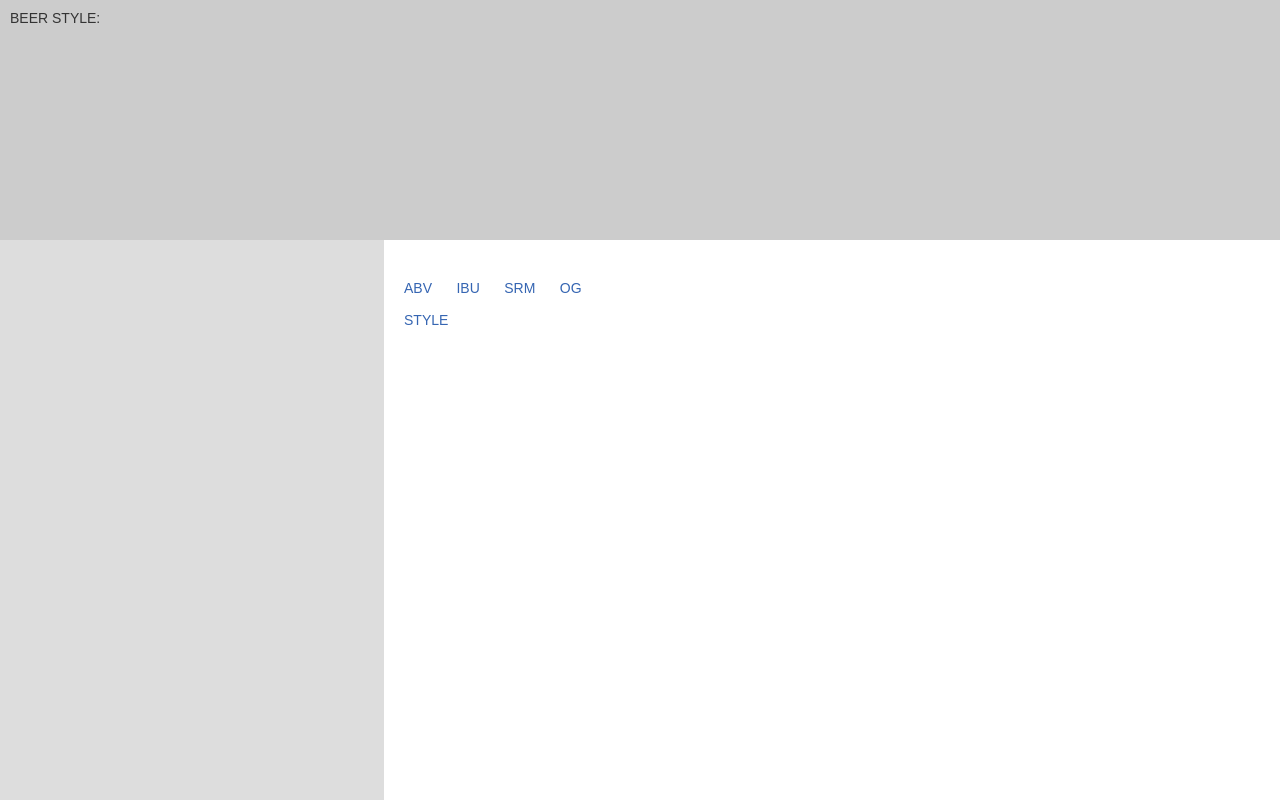
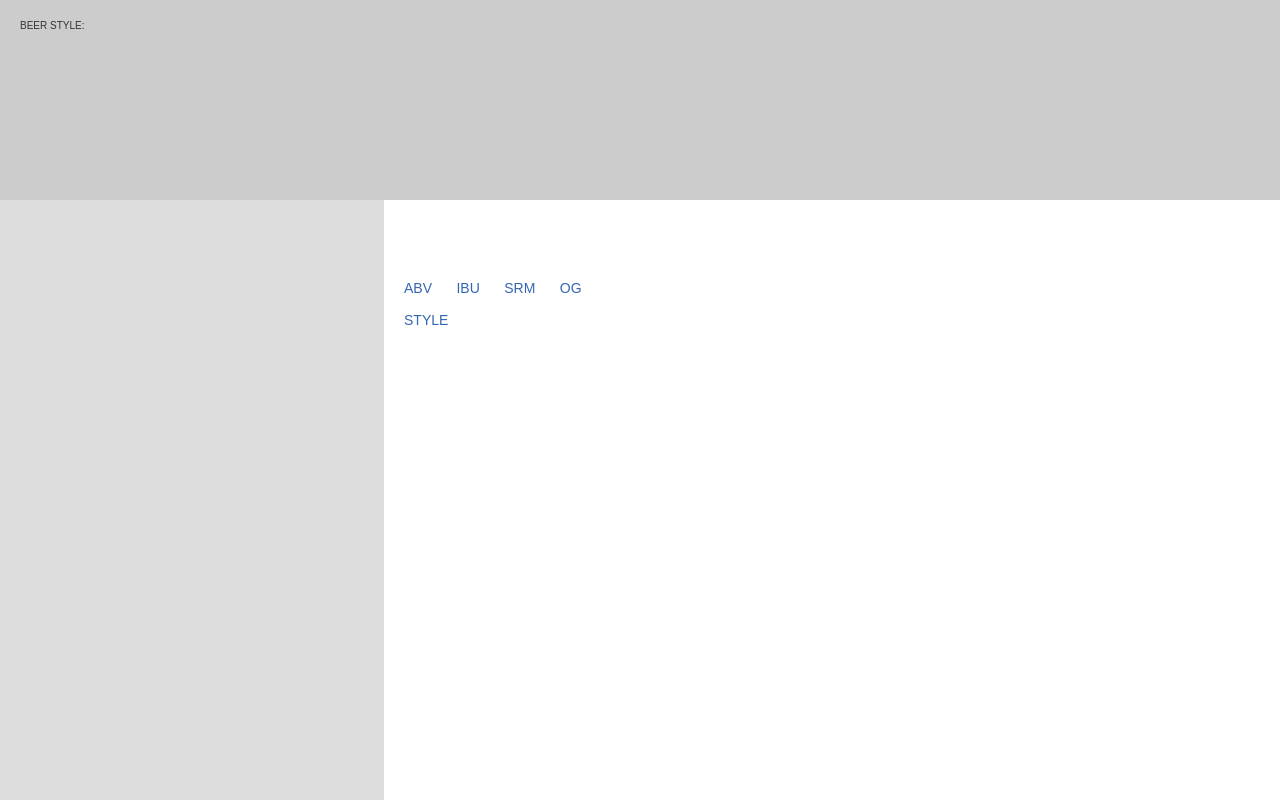
Before and after one commit to styler3/beer-viewer, a PHP site: page / in a window 1280 px wide. Run offline with PHP 8.4, Linux system fonts and the light colour scheme.

Commit message:
Resize categories section
To better match wireframe.

```diff
--- a/style.css
+++ b/style.css
@@ -16,11 +16,11 @@ h3, h4 {
 }
 
 .beer-style {
-  font-size: 14px;
+  font-size: 10px;
   width: 100%;
   background: #ccc;
-  padding: 10px;
-  height: 30%;
+  padding: 20px;
+  height: 25%;
   box-sizing: border-box;
 }
 
@@ -29,24 +29,26 @@ h3, h4 {
   font-weight: normal;
   margin: 0;
   margin-bottom: 5px;
-  font-size: 14px;
+  font-size: 10px;
 }
 
 #category {
   margin: 0;
+  display: inline-block;
+  width: 750px;
+  padding: 0;
 }
 
 #category li {
   list-style: none;
-  display: block;
-  float: left;
-  width: 33%;
-  margin: 3px 0;
+  display: inline-block;
+  width: 25%;
+  margin: 2px 0;
 }
 
 #beers {
   width: 30%;
-  height: 70%;
+  height: 75%;
   display: inline-block;
   overflow-x: hidden;
   overflow-y: auto;
```
